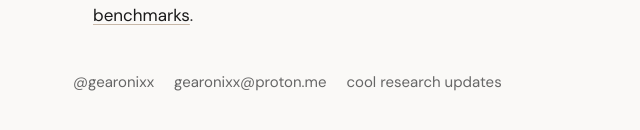
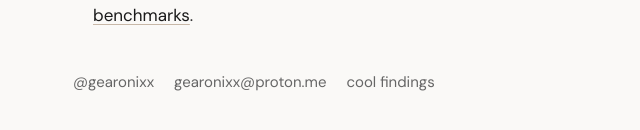
Before and after one commit to gearonixx/website, a React (Vite) app: page / in a window 1280 px wide. Shown: the part 344-474 px from the top of the page, without its empty margins (301-941 px from the left). Built offline with nearby package versions, Linux system fonts and the light colour scheme.

Commit message:
Update site

```diff
--- a/src/App.jsx
+++ b/src/App.jsx
@@ -60,7 +60,7 @@ function Home() {
       <div className="contact">
         <a href="https://t.me/gearonixx">@gearonixx</a>
         <a href="mailto:gearonixx@proton.me">gearonixx@proton.me</a>
-        <a href="#/proofs">cool research updates</a>
+        <a href="#/proofs">cool findings</a>
       </div>
     </div>
   );
```
